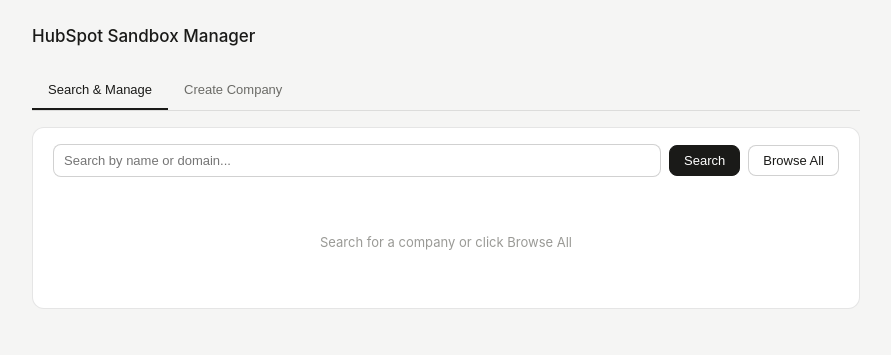
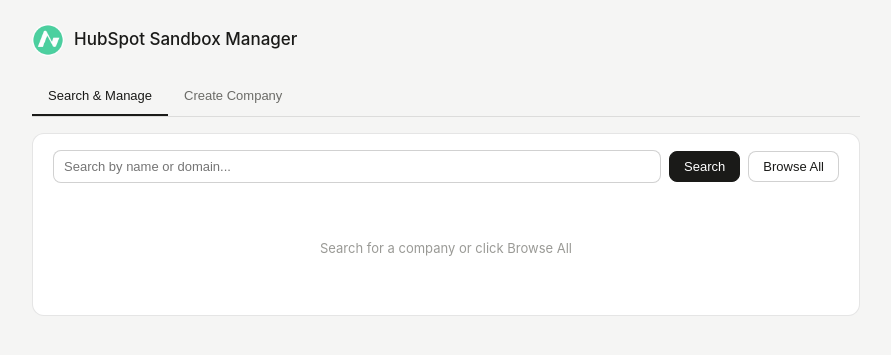
Before and after one commit to mayankacelab/dev-utlities, a website: page hubspot-sandbox-manager/index.html in a window 1280 px wide. Shown: the whole page, without its empty margins (194-1085 px from the left). Drawn offline with Linux system fonts and the light colour scheme.

Commit message:
Add Acelab logo to header

```diff
--- a/hubspot-sandbox-manager/index.html
+++ b/hubspot-sandbox-manager/index.html
@@ -35,6 +35,7 @@
   .shell { max-width: 860px; margin: 0 auto; padding: 24px 16px; }
 
   header { display: flex; align-items: center; justify-content: space-between; margin-bottom: 24px; }
+  .logo { width: 32px; height: 32px; border-radius: 50%; }
   header h1 { font-size: 17px; font-weight: 500; }
   .chip { font-size: 11px; padding: 2px 8px; border-radius: 99px; font-weight: 500; background: var(--green-bg); color: var(--green-text); border: 0.5px solid var(--green-border); }
   .chip.off { background: var(--bg3); color: var(--text2); border-color: var(--border); }
@@ -115,7 +116,10 @@
 <body>
 <div class="shell">
   <header>
-    <h1>HubSpot Sandbox Manager</h1>
+    <div style="display:flex;align-items:center;gap:10px">
+      <img src="image.png" class="logo" alt="Acelab" />
+      <h1>HubSpot Sandbox Manager</h1>
+    </div>
   </header>
   <div id="app"></div>
 </div>
```
Also changed, not shown: hubspot-sandbox-manager/image.png (added).
